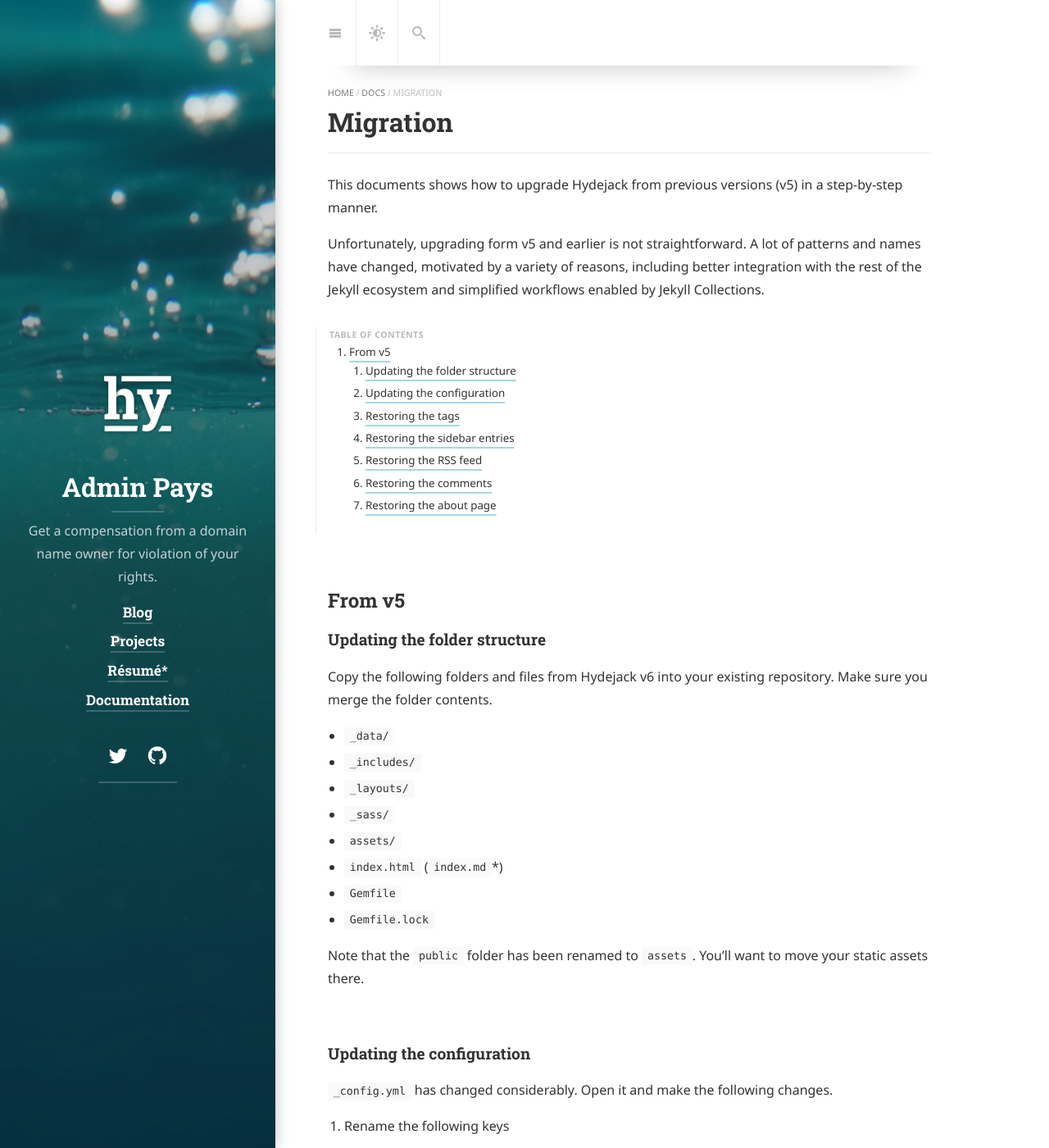
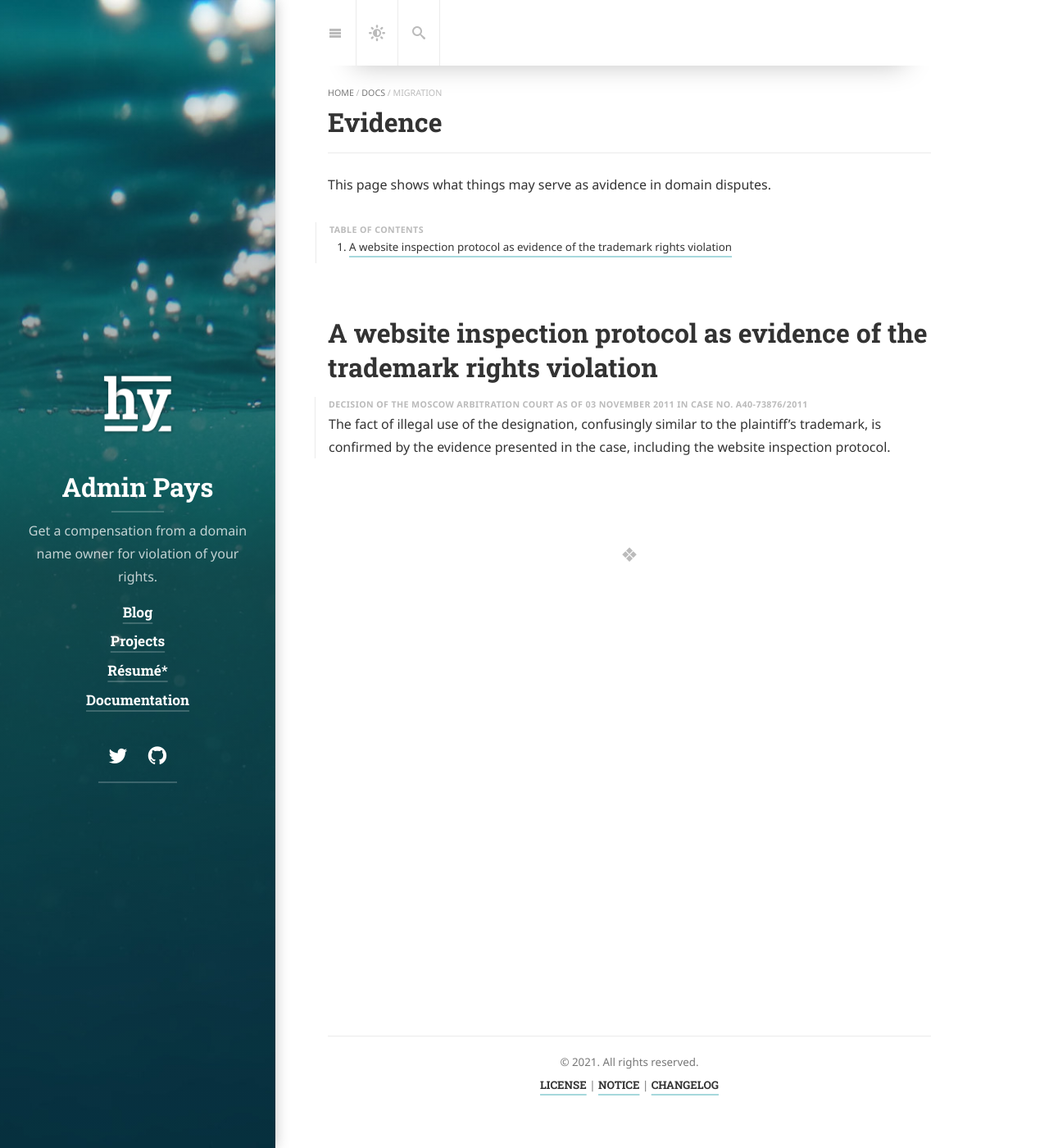
Before and after one commit to xCounsel/adminpays, a Jekyll site: the page built from docs/migration.md, in a window 1280 px wide and 1400 px high. Shown: the whole window at 82% size. Built offline with Jekyll 4.4.1, drawn with Linux system fonts in a browser that asks for light colours; cached includes are drawn as plain includes; nearby versions of some CDN libraries; some web fonts are replaced; library files that are not in the unit come from our copies; some of the changed text lies outside the part shown.

Commit message:
Update migration.md

````diff
--- a/docs/migration.md
+++ b/docs/migration.md
@@ -1,147 +1,19 @@
 ---
 layout: page
-title: Migration
+title: Evidence
 description: >
-  This documents shows how to upgrade Hydejack from previous versions (v5) in a step-by-step manner.
+  This page shows what things may serve as evidence in domain disputes.
 hide_description: true
 sitemap: false
 ---
 
-This documents shows how to upgrade Hydejack from previous versions (v5) in a step-by-step manner.
+This page shows what things may serve as avidence in domain disputes.
 
-Unfortunately, upgrading form v5 and earlier is not straightforward. A lot of patterns and names have changed, motivated by a variety of reasons, including better integration with the rest of the Jekyll ecosystem and simplified workflows enabled by Jekyll Collections.
 
 0. this unordered seed list will be replaced by toc as unordered list
 {:toc}
 
-## From v5
-### Updating the folder structure
-Copy the following folders and files from Hydejack v6 into your existing repository. Make sure you merge the folder contents.
+# A website inspection protocol as evidence of the trademark rights violation
 
-* `_data/`
-* `_includes/`
-* `_layouts/`
-* `_sass/`
-* `assets/`
-* `index.html` (`index.md`\*)
-* `Gemfile`
-* `Gemfile.lock`
-
-Note that the `public` folder has been renamed to `assets`.
-You'll want to move your static assets there.
-
-### Updating the configuration
-`_config.yml` has changed considerably. Open it and make the following changes.
-
-1.  Rename the following keys
-
-    * `font_accent` => `font_heading`
-    * `load_google_fonts` => `google_fonts`
-    * `google_analytics_id` => `google_analytics`
-
-2.  Enable Jekyll Collections for categories and tags by adding
-
-    ~~~yml
-    collections:
-      featured_categories:
-        permalink: /category/:name/
-        output:    true
-      featured_tags:
-        permalink: /tag/:name/
-        output:    true
-    ~~~
-
-3.  Delete `photo` and `photo2x` form the author key and add a `picture` hash instead that looks like
-
-    ~~~yml
-    picture:
-      path: <photo>
-      srcset:
-        1x: <photo>
-        2x: <photo2x>
-    ~~~
-
-    If you have only one photo, you can just provide the URL directly, e.g. `picture: <url>`.
-
-    For more information, see [Adding an author](config.md#adding-an-author).
-
-4.  Rename `gems` to `plugins` and make sure the list contains `jekyll-seo-tag`.
-
-    ~~~yml
-    plugins:
-      - jekyll-seo-tag
-    ~~~
-
-
-When making changes to `_config.yml`, it is necessary to restart the Jekyll process for the changes to take effect.
-{:.note}
-
-
-### Restoring the tags
-1.  Delete the `tag` folder.
-2.  Create a top-level folder called `_featured_tags`.
-3.  For each entry in `_data/tags.yml`, create a markdown file in `_features_tags` with the name of the tag as filename,
-    e.g. `hyde.md` for tag "hyde".
-4.  For each tag, copy its contents from `_data/tags.yml` into the new file's front matter, e.g.
-
-    ~~~yml
-    ---
-    layout: list
-    name: Hyde
-    description: >
-      Hyde is a brazen two-column Jekyll theme...
-    accent_image: /hydejack/public/img/hyde.jpg
-    accent_color: '#949667'
-    ---
-    ~~~
-
-    Be aware that `image` has been renamed to `accent_image` and `color` has been renamed to `accent_color`.
-
-5. Add `layout: list` to the front matter.
-6. Once you've copied all tags into their own files, delete `_data/tags.yml`.
-
-### Restoring the sidebar entries
-Hydejack can now link to any kind of page in the sidebar.
-
-1. Delete `sidebar_tags` in `_config.yml`.
-2. Open a file who's page you would like to add to the sidebar. If you want to add a tag, open `_featured_tags/<tagname>.md`.
-3. Add `menu: true` to its front matter.
-4. (Optional) Set `order: <number>`, where `<number>` is the number at which you would like the link to appear.
-
-### Restoring the RSS feed
-The feed is now provided by the `jekyll-feed` plugin instead of a custom solution.
-
-1.  Delete `atom.xml`
-2.  Add `- jekyll-feed` to `gems` in `_config.yml`, e.g.
-
-    ~~~yml
-    gems:
-      - jekyll-seo-tag
-      - jekyll-feed
-    ~~~
-
-3.  (Optional) Add the following to `_config.yml` to make the feed appear at the same URL as the old `atom.xml`.
-
-    ~~~yml
-    feed:
-      path: atom.xml
-    ~~~
-
-### Restoring the comments
-The way comments are enabled has changed slightly.
-You now have to enable them per page by adding `comments: true` to the front matter
-(this is what the [Disqus integration guide](https://disqus.com/admin/install/platforms/jekyll/) suggests).
-To enable them for all posts, add to the config file
-
-```yml
-defaults:
-  - scope:
-      type: posts
-    values:
-      comments: true
-```
-
-### Restoring the about page
-Hydejack now has a dedicated layout for about pages.
-To use it, open `about.md` and change the `layout` in the front matter to `about`
-and delete `{% raw %}{% include about-short.html author=site.author %}{% endraw %}`.
+The fact of illegal use of the designation, confusingly similar to the plaintiff's trademark, is confirmed by the evidence presented in the case, including the website inspection protocol.
+{:.note title="Decision of the Moscow Arbitration court as of 03 November 2011 in case no. A40-73876/2011"}
````
